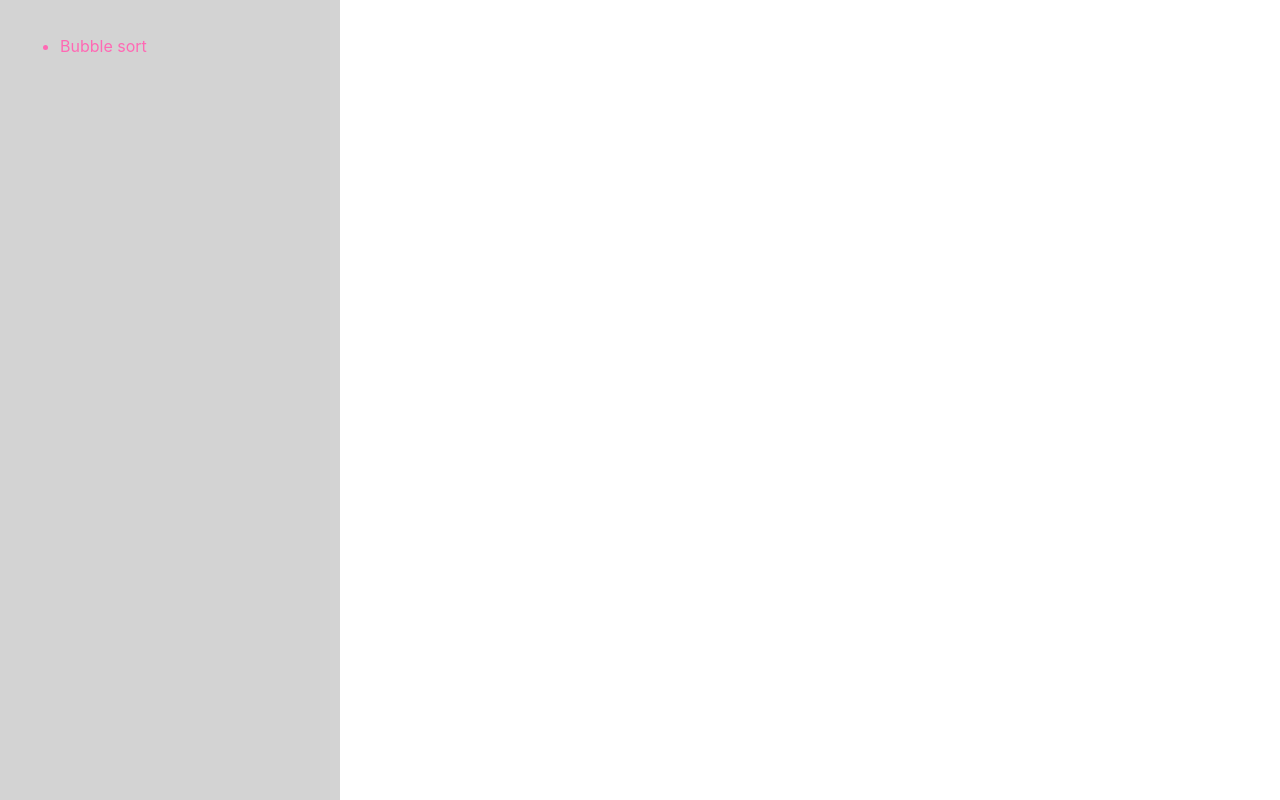
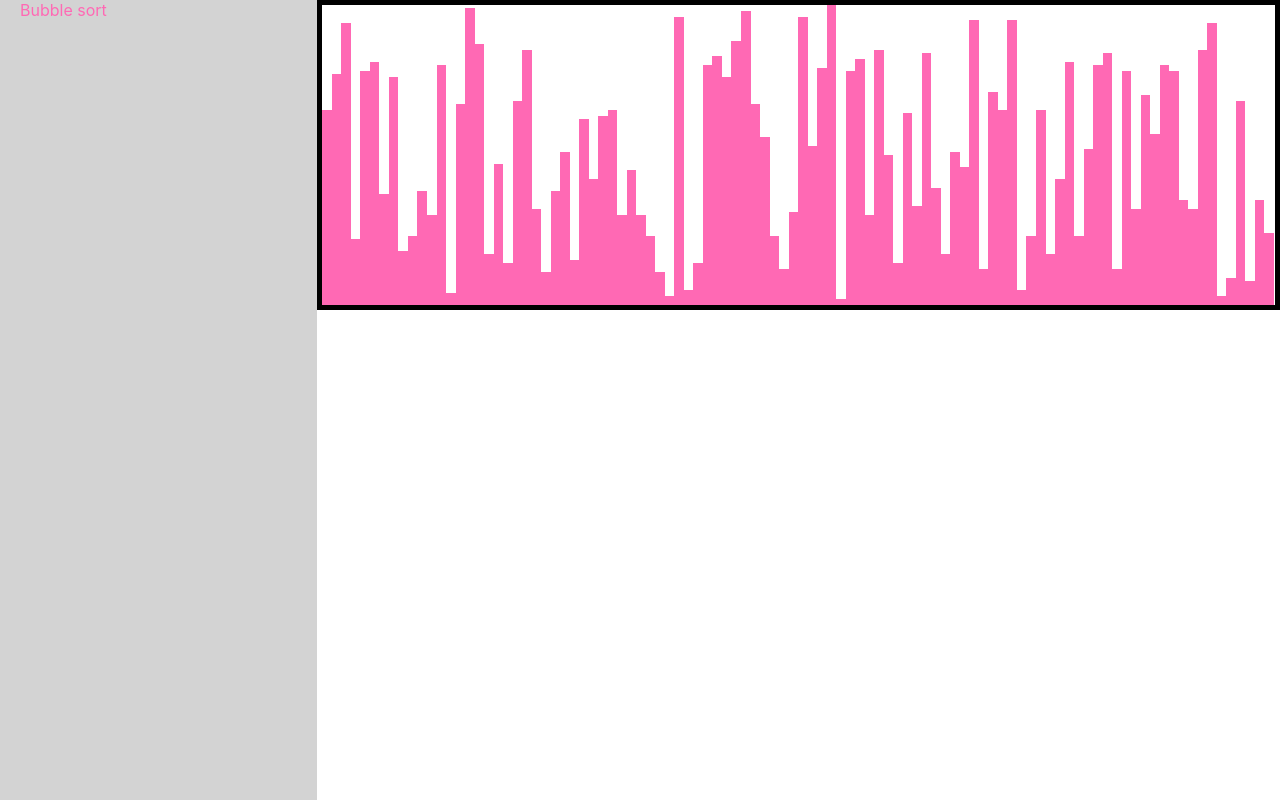
Before and after one commit to divyanshyadav/sorting-algorithms-visualizer, a React (Create React App) app: page / in a window 1280 px wide. Built offline with nearby package versions, Linux system fonts and the light colour scheme.

Commit message:
add sort-visualizer component

```diff
--- a/src/App.tsx
+++ b/src/App.tsx
@@ -1,13 +1,11 @@
 import React from 'react';
-import HomePage from './screens/HomePage'
+import Home from './screens/home'
 import './App.css';
 
-function App() {
+export default function App() {
     return (
         <div className="App">
-            <HomePage />
+            <Home />
         </div>
     );
 }
-
-export default App;
--- /dev/null
+++ b/src/components/column.tsx
@@ -0,0 +1,17 @@
+import React from 'react';
+import { css } from 'emotion'
+
+interface ColumnProps {
+    children: React.ReactNode,
+    grow?: number
+}
+
+export default function Column({ children, grow = 1 }: ColumnProps) {
+    const className = css`
+        flex-grow: ${grow}
+    `
+
+    return (
+        <div className={className}>{children}</div>
+    )
+}
--- /dev/null
+++ b/src/components/row.tsx
@@ -0,0 +1,20 @@
+import React from 'react';
+import { css } from 'emotion'
+
+interface RowProps {
+    children: React.ReactNode
+}
+
+export default function Row({ children }: RowProps) {
+    const className = css`
+        display: flex;
+        flex-direction: row;
+        height: 100%;
+    `
+
+    return (
+        <div className={className}>
+            {children}
+        </div>
+    )
+}
--- a/src/components/Sidebar/index.tsx
+++ b/src/components/sidebar.tsx
@@ -10,16 +10,13 @@ export default function Sidebar() {
     const className = css`
         color: hotpink;
         background-color: lightgrey;
-        max-width: 300px;
-        height: calc(100vh - 40px);
-        padding: 20px;
+        height: 100%;
+        padding: 0px 20px;
     `
 
     return (
         <div className={className}>
-            <ul>
-                {links.map(link => <li key={link.id}>{link.label}</li>)}
-            </ul>
+            {links.map(link => <div key={link.id}>{link.label}</div>)}
         </div>
     )
 }
--- /dev/null
+++ b/src/components/sort-visualizer.tsx
@@ -0,0 +1,41 @@
+import React from 'react';
+import { css } from 'emotion'
+
+interface SortVisualizerProps {
+    data: Array<number>,
+}
+
+export default function SortVisualizer({ data }: SortVisualizerProps) {
+    const style = css`
+        align-items: flex-end;
+        background: white;
+        border: 5px solid black;
+        display: flex;
+        flex-direction: row;
+        height: 300px;
+    `
+
+    const renderBars = () => data.map((value, index) => {
+        const barStyle = (height: number, width: number) => css`
+            background: hotpink;
+            height: ${height}%;
+            width: ${width}%;
+        `
+
+        const height = (value / data.length) * 100
+        const width = (1 / data.length) * 100
+
+        return (
+            <div
+                key={index}
+                className={barStyle(height, width)}
+            />
+        )
+    })
+
+    return (
+        <div className={style}>
+            {renderBars()}
+        </div>
+    )
+}
--- a/src/screens/HomePage/index.tsx
+++ /dev/null
@@ -1,10 +0,0 @@
-import React from 'react';
-import Sidebar from '../../components/Sidebar'
-
-export default function HomePage() {
-    return (
-        <div>
-            <Sidebar />
-        </div>
-    )
-}
--- /dev/null
+++ b/src/screens/home.tsx
@@ -0,0 +1,25 @@
+import React from 'react';
+import { css } from 'emotion'
+import Sidebar from '../components/sidebar'
+import Row from '../components/row'
+import Column from '../components/column'
+import SortVisualizer from '../components/sort-visualizer'
+import { randomNumbersArray } from '../utils/random'
+
+export default function Home() {
+    const style = css`
+        height: 100vh;
+    `
+    return (
+        <div className={style}>
+            <Row>
+                <Column>
+                    <Sidebar />
+                </Column>
+                <Column grow={5}>
+                    <SortVisualizer data={randomNumbersArray({ length: 100 })} />
+                </Column>
+            </Row>
+        </div>
+    )
+}
--- /dev/null
+++ b/src/utils/random.ts
@@ -0,0 +1,9 @@
+export function randomNumbersArray({ length, min = 1, max = 100 }: { length: number, min?: number, max?: number}) {
+    const numbers: Array<number> = []
+
+    for (let i = 0; i < length; i++) {
+        numbers.push(Math.floor(min + Math.random() * max))
+    }
+
+    return numbers
+}
```
